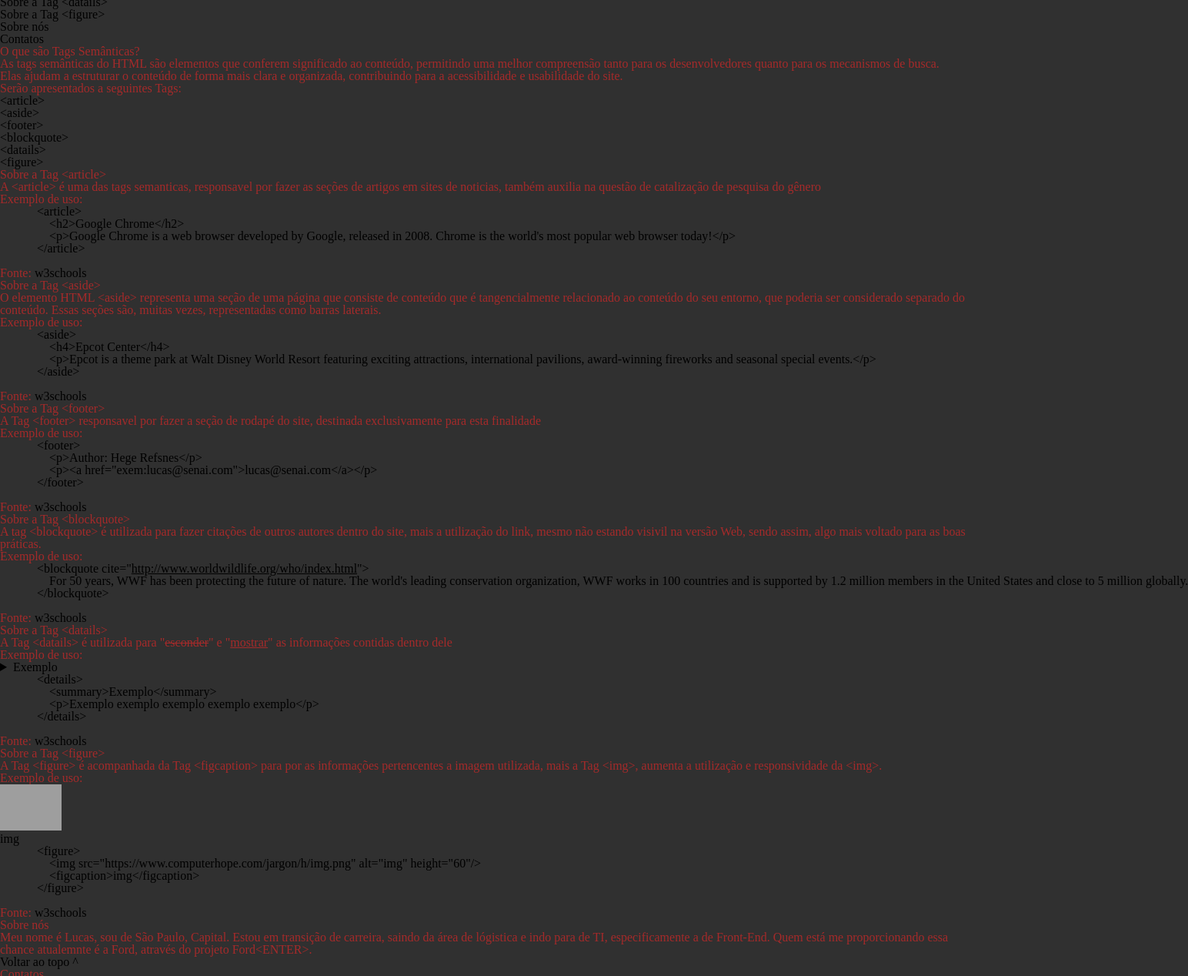
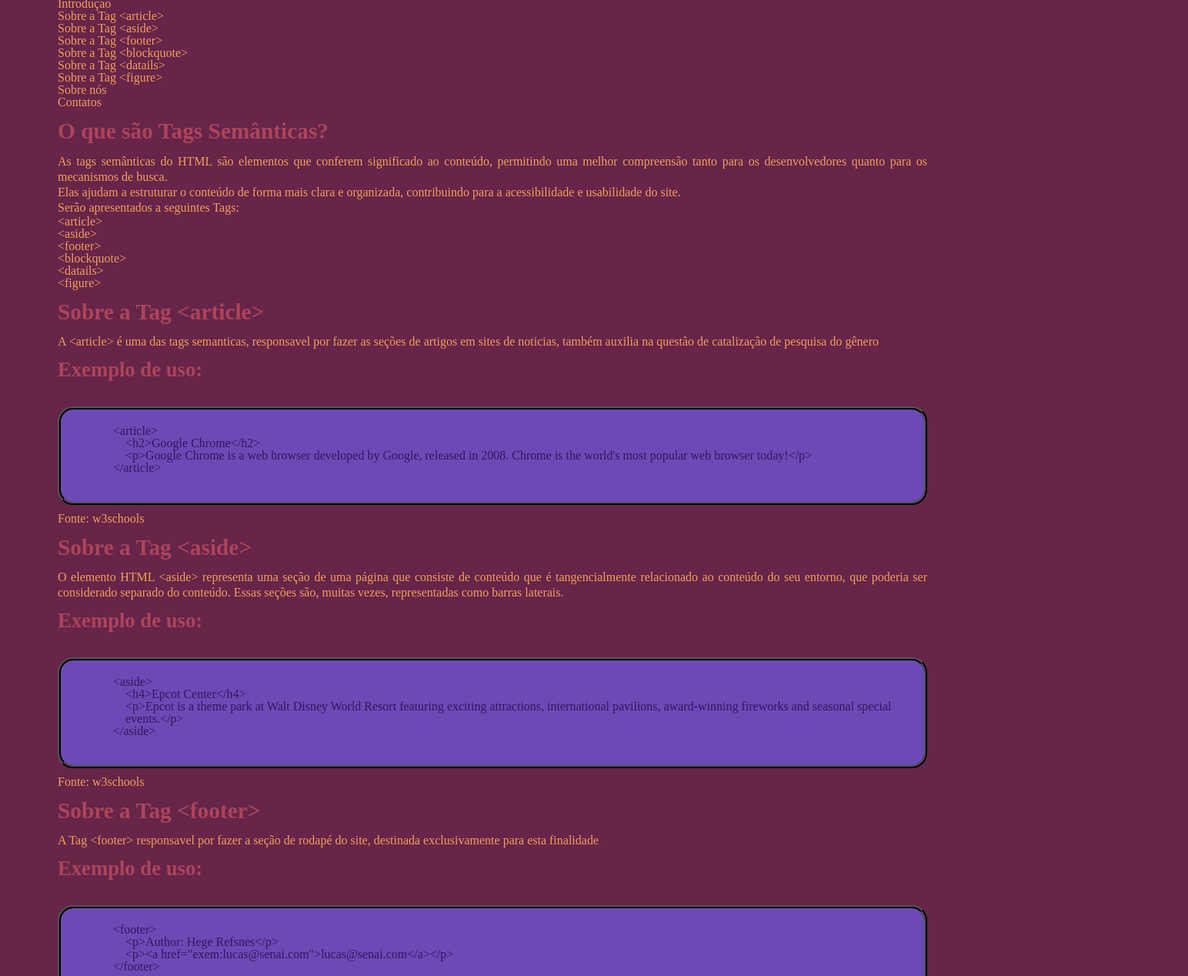
Before and after one commit to LucasSansB/html-semantico, a plain HTML site: page index.html in a window 1280 px wide. Shown: the part 149-1417 px from the top of the page at 77% size, 1544 px wide, since content can reach past the window. Drawn offline with Linux system fonts and the light colour scheme; grey boxes are pictures that could not be loaded.

Commit message:
estilização CSS no style.css

```diff
--- a/index.html
+++ b/index.html
@@ -4,20 +4,13 @@
     <meta charset="UTF-8">
     <meta name="viewport" content="width=device-width, initial-scale=1.0">
     <title>HTML Semântico</title>
+    <link rel="stylesheet" href="./reset.css">
     <link rel="stylesheet" href="./style.css">
-    <link rel="stylesheet" href="./reset.css">
+
 </head>
 <body>
     <header id="topo">
-        <div class="wrapper">
-            <p class="black">
-              Lorem ipsum dolor sit amet, consectetuer adipiscing elit. Phasellus sit amet
-              diam. Duis mattis varius dui. Suspendisse eget dolor.
-            </p>
-            <p class="red">Lorem ipsum dolor sit amet, consectetuer adipiscing elit.</p>
-            <p class="left">This paragraph clears left.</p>
-        </div>
-        <h1>Explorando as Tags Semânticas do HTML</h1>
+        <h1 class="titulo-de-artigo">Explorando as Tags Semânticas do HTML</h1>
         <nav>
             <ul>
                 <li><a href="#introducao">Introdução</a></li>
@@ -34,7 +27,7 @@
     </header>
     <section id="introducao">
         <article>
-            <h2>O que são Tags Semânticas?</h2>
+            <h2 class="titulo-de-pagina">O que são Tags Semânticas?</h2>
             <p>As tags <em>semânticas</em> do <strong>HTML</strong> são elementos que conferem significado ao conteúdo, permitindo uma melhor compreensão tanto para os desenvolvedores quanto para os mecanismos de busca.</p>
             <p>Elas ajudam a estruturar o conteúdo de forma mais clara e organizada, contribuindo para a acessibilidade e usabilidade do site.</p>
             <p>Serão apresentados a seguintes Tags:</p>
@@ -50,9 +43,9 @@
     </section>
     <section id="secao1">
         <article>
-            <h2>Sobre a Tag <code>&lt;article&gt;</code></h2>
+            <h2 class="titulo-de-pagina">Sobre a Tag <code>&lt;article&gt;</code></h2>
             <p>A <code>&lt;article&gt;</code> é uma das tags semanticas, responsavel por fazer as seções de artigos em sites de noticias, também auxilia na questão de catalização de pesquisa do gênero</p>
-            <h3>Exemplo de uso:</h3>
+            <h3 class="sub-titulo">Exemplo de uso:</h3>
             <pre>
             &lt;article&gt;
                 &lt;h2&gt;Google Chrome&lt;/h2&gt;
@@ -64,13 +57,14 @@
     </section>
     <section id="secao2">
         <article>
-            <h2>Sobre a Tag <code>&lt;aside&gt;</code></h2>
+            <h2 class="titulo-de-pagina">Sobre a Tag <code>&lt;aside&gt;</code></h2>
             <p>O elemento HTML &lt;aside&gt; representa uma seção de uma página que consiste de conteúdo que é tangencialmente relacionado ao conteúdo do seu entorno, que poderia ser considerado separado do conteúdo. Essas seções são, muitas vezes, representadas como barras laterais.</p>
-            <h3>Exemplo de uso:</h3>
+            <h3 class="sub-titulo">Exemplo de uso:</h3>
             <pre>
             &lt;aside&gt;
                 &lt;h4&gt;Epcot Center&lt;/h4&gt;
-                &lt;p&gt;Epcot is a theme park at Walt Disney World Resort featuring exciting attractions, international pavilions, award-winning fireworks and seasonal special events.&lt;/p&gt;
+                &lt;p&gt;Epcot is a theme park at Walt Disney World Resort featuring exciting attractions, international pavilions, award-winning fireworks and seasonal special
+                events.&lt;/p&gt;
             &lt;/aside&gt;
             </pre>
             <h4>Fonte: <a href="https://www.w3schools.com/tags/tag_aside.asp">w3schools</a></h4>
@@ -78,9 +72,9 @@
     </section>
     <section id="secao3">
         <article>
-            <h2>Sobre a Tag <code>&lt;footer&gt;</code></h2>
+            <h2 class="titulo-de-pagina">Sobre a Tag <code>&lt;footer&gt;</code></h2>
             <p>A Tag <code>&lt;footer&gt;</code> responsavel por fazer a seção de rodapé do site, destinada exclusivamente para esta finalidade</p>
-            <h3>Exemplo de uso:</h3>
+            <h3 class="sub-titulo">Exemplo de uso:</h3>
             <pre>
             &lt;footer&gt;
                 &lt;p&gt;Author: Hege Refsnes&lt;/p&gt;
@@ -92,12 +86,13 @@
     </section>
     <section id="secao4">
         <article>
-            <h2>Sobre a Tag <code>&lt;blockquote&gt;</code></h2>
+            <h2 class="titulo-de-pagina">Sobre a Tag <code>&lt;blockquote&gt;</code></h2>
             <p>A tag <code>&lt;blockquote&gt;</code> é utilizada para fazer citações de outros autores dentro do site, mais a utilização do link, mesmo não estando visivil na versão Web, sendo assim, algo mais voltado para as boas práticas.</p>
-            <h3>Exemplo de uso:</h3>
+            <h3 class="sub-titulo">Exemplo de uso:</h3>
             <pre>
             &lt;blockquote cite="<ins>http://www.worldwildlife.org/who/index.html</ins>"&gt;
-                For 50 years, WWF has been protecting the future of nature. The world's leading conservation organization, WWF works in 100 countries and is supported by 1.2 million members in the United States and close to 5 million globally.
+                For 50 years, WWF has been protecting the future of nature. The world's leading conservation organization, WWF works in 100 countries and is supported
+                by 1.2 million members in the United States and close to 5 million globally.
             &lt;/blockquote&gt;
             </pre>
             <h4>Fonte: <a href="https://www.w3schools.com/tags/tag_blockquote.asp">w3schools</a></h4>
@@ -105,9 +100,9 @@
     </section>
     <section id="secao5">
         <article>
-            <h2>Sobre a Tag <code>&lt;datails&gt;</code></h2>
+            <h2 class="titulo-de-pagina">Sobre a Tag <code>&lt;datails&gt;</code></h2>
             <p>A Tag <code>&lt;datails&gt;</code> é utilizada para "<del>esconder</del>" e "<ins>mostrar</ins>" as informações contidas dentro dele</p>
-            <h3>Exemplo de uso:</h3>
+            <h3 class="sub-titulo">Exemplo de uso:</h3>
             <details>
                 <summary>Exemplo</summary>
                 <p>Exemplo <sup>exemplo</sup> <sub>exemplo</sub> exemplo exemplo</p>
@@ -123,9 +118,9 @@
     </section>
     <section id="secao6">
         <article>
-            <h2>Sobre a Tag <code>&lt;figure&gt;</code></h2>
+            <h2 class="titulo-de-pagina">Sobre a Tag <code>&lt;figure&gt;</code></h2>
             <p>A Tag <code>&lt;figure&gt;</code> é acompanhada da Tag <code>&lt;figcaption&gt;</code> para por as informações pertencentes a imagem utilizada, mais a Tag <code>&lt;img&gt;</code>, aumenta a utilização e responsividade da <code>&lt;img&gt;</code>.</p>
-            <h3>Exemplo de uso:</h3>
+            <h3 class="sub-titulo">Exemplo de uso:</h3>
             <figure>
                 <img src="https://www.computerhope.com/jargon/h/img.png" alt="img" height="60">
                 <figcaption>img</figcaption>
@@ -141,14 +136,14 @@
     </section>
     <section id="sobre">
         <article>
-            <h2>Sobre nós</h2>
+            <h2 class="titulo-de-pagina">Sobre nós</h2>
             <p>Meu nome é Lucas, sou de São Paulo, Capital. Estou em transição de carreira, saindo da área de lógistica e indo para de TI, especificamente a de Front-End. Quem está me proporcionando essa chance atualemnte é a Ford, através do projeto Ford&lt;ENTER&gt;.</p>
         </article>
     </section>
-    <h3><a href="#topo">Voltar ao topo ^</a></h3>
+    <h3><a class="sub-titulo" href="#topo">Voltar ao topo ^</a></h3>
     <footer>
         <article id="contatos">
-            <h2>Contatos</h2>
+            <h2 class="titulo-de-pagina">Contatos</h2>
             <figure>
             <a href="https://github.com/LucasSansB"><img src="https://cdn.jsdelivr.net/gh/devicons/devicon/icons/github/github-original.svg" width="60"/></a>
             <a href="https://www.linkedin.com/in/lucas-santos-barbosa-9309aa177/"></a><img src="https://cdn.jsdelivr.net/gh/devicons/devicon/icons/linkedin/linkedin-original.svg" width="60"/>
--- a/style.css
+++ b/style.css
@@ -3,9 +3,52 @@ html {
 }
 
 body {
-    background-color: rgb(48, 48, 48);
+    background-color: #662549;
+    margin-left: 50px;
+    margin-right: 50px;
+    margin-top: 25px;
+    margin-bottom: 25px; /*diferente de button*/
+    margin: 25px 50px 25px 50px;
+    text-align: justify;
+    padding: 25px;
 }
 
-h1, h2, h3, h4, p {
-    color: brown;
+.titulo-de-artigo {
+    color: #35155D;
+    line-height: 3;
+    font-weight: bold;
+    font-size: 24pt;
 }
+
+.titulo-de-pagina {
+    color: #AE445A;
+    line-height: 2;
+    font-weight: bold;
+    font-size: 22pt;
+}
+
+.sub-titulo {
+    color:#AE445A;
+    line-height: 2;
+    font-weight: bold;
+    font-size: 20pt;
+}
+
+p {
+    color: #F39F5A;
+    line-height: 20px;
+}
+
+a, li, h4, details {
+    color: #F39F5A;
+}
+
+pre {
+    color: #35155D;
+    background-color: #6C4AB6;
+    border:4px ridge #000000;
+    padding: 20px;
+    margin: 20px 0 20px 0;
+    margin-bottom: 10px;
+    border-radius: 20px;
+}
```
